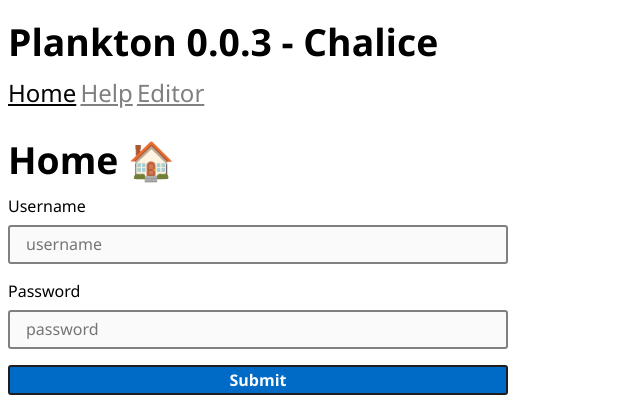
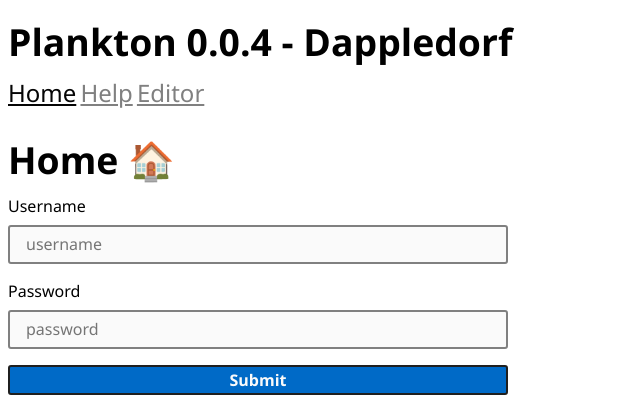
Before and after one commit to Zafuzi/plankton-php, a PHP site: page / in a window 1280 px wide. Shown: the top 420 px of the page, without its empty margins (0-640 px from the left). Run offline with PHP 8.4, Linux system fonts and the light colour scheme.

Commit message:
0.0.4 - Dappledorf

```diff
--- a/index.php
+++ b/index.php
@@ -1,5 +1,5 @@
 <?php
-    $version = '0.0.3 - Chalice';
+    $version = '0.0.4 - Dappledorf';
 
     function request_path(): string
     {
```
